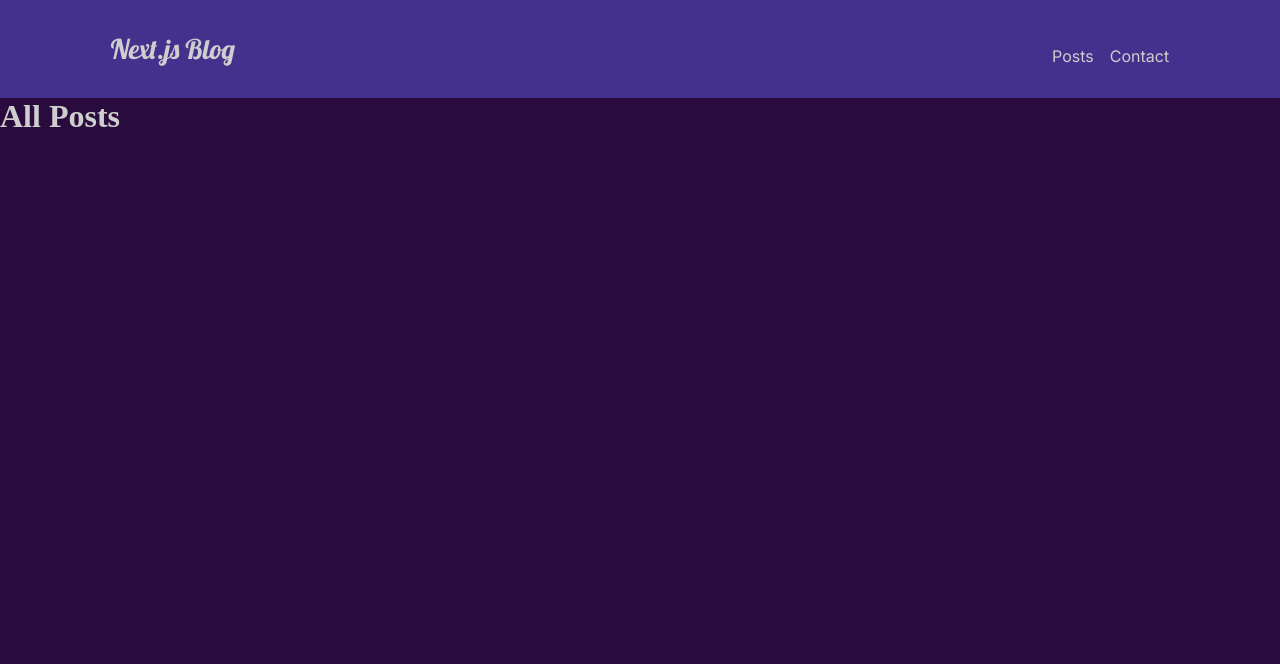
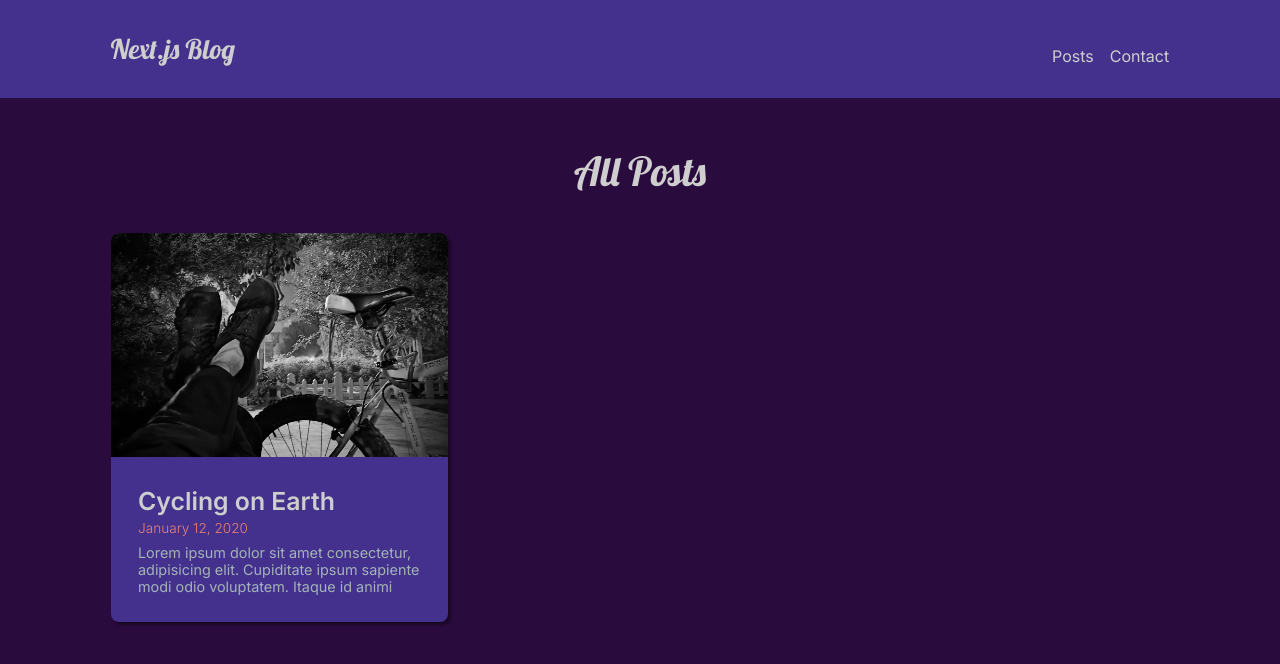
Before and after one commit to mitinull/nextjs-blog, a Next.js app: page /posts in a window 1280 px wide. Shown: the top 664 px of the page. Built offline with nearby package versions, Linux system fonts and the light colour scheme.

Commit message:
Adding all posts page

```diff
--- /dev/null
+++ b/components/posts/all-posts/AllPosts.jsx
@@ -0,0 +1,17 @@
+import { Lobster } from "next/font/google";
+import { PostsGrid } from "../posts-grid/PostsGrid";
+import styles from './AllPosts.module.css';
+
+const font0 = Lobster({ subsets: ["latin"], weight: "400" });
+
+
+export const AllPosts = (props) => {
+  const { posts } = props;
+
+  return (
+    <section className={styles.section}>
+      <h1 className={font0.className}>All Posts</h1>
+      <PostsGrid posts={posts} />
+    </section>
+  );
+};
--- /dev/null
+++ b/components/posts/all-posts/AllPosts.module.css
@@ -0,0 +1,21 @@
+.section {
+  max-width: var(--max-width);
+  padding: 0 var(--margin1);
+  margin: 0 auto;
+}
+
+.section h1 {
+  font-size: 2.5rem;
+  margin-top: 3rem;
+  margin-bottom: 2.3rem;
+  text-align: center;
+}
+
+@media only screen and (max-width: 600px) {
+  .section h1 {
+    font-size: 2rem;
+    margin-top: 1.8rem;
+    margin-bottom: 1.2rem;
+  }
+
+}
--- a/pages/posts/index.jsx
+++ b/pages/posts/index.jsx
@@ -1,7 +1,19 @@
+import { AllPosts } from "@/components/posts/all-posts/AllPosts";
+
+const DUMMY_POSTS = [
+  {
+    slug: "s123",
+    title: "Cycling on Earth",
+    excerpt: "Lorem ipsum dolor sit amet consectetur, adipisicing elit. Cupiditate ipsum sapiente modi odio voluptatem. Itaque id animi",
+    image: "lying-in-park.jpg",
+    date: "2020/01/12",
+  },
+];
+
 export default function PostsPage() {
   return (
     <main>
-      <h1>All Posts</h1>
+      <AllPosts posts={DUMMY_POSTS} />
     </main>
   );
 }
```
